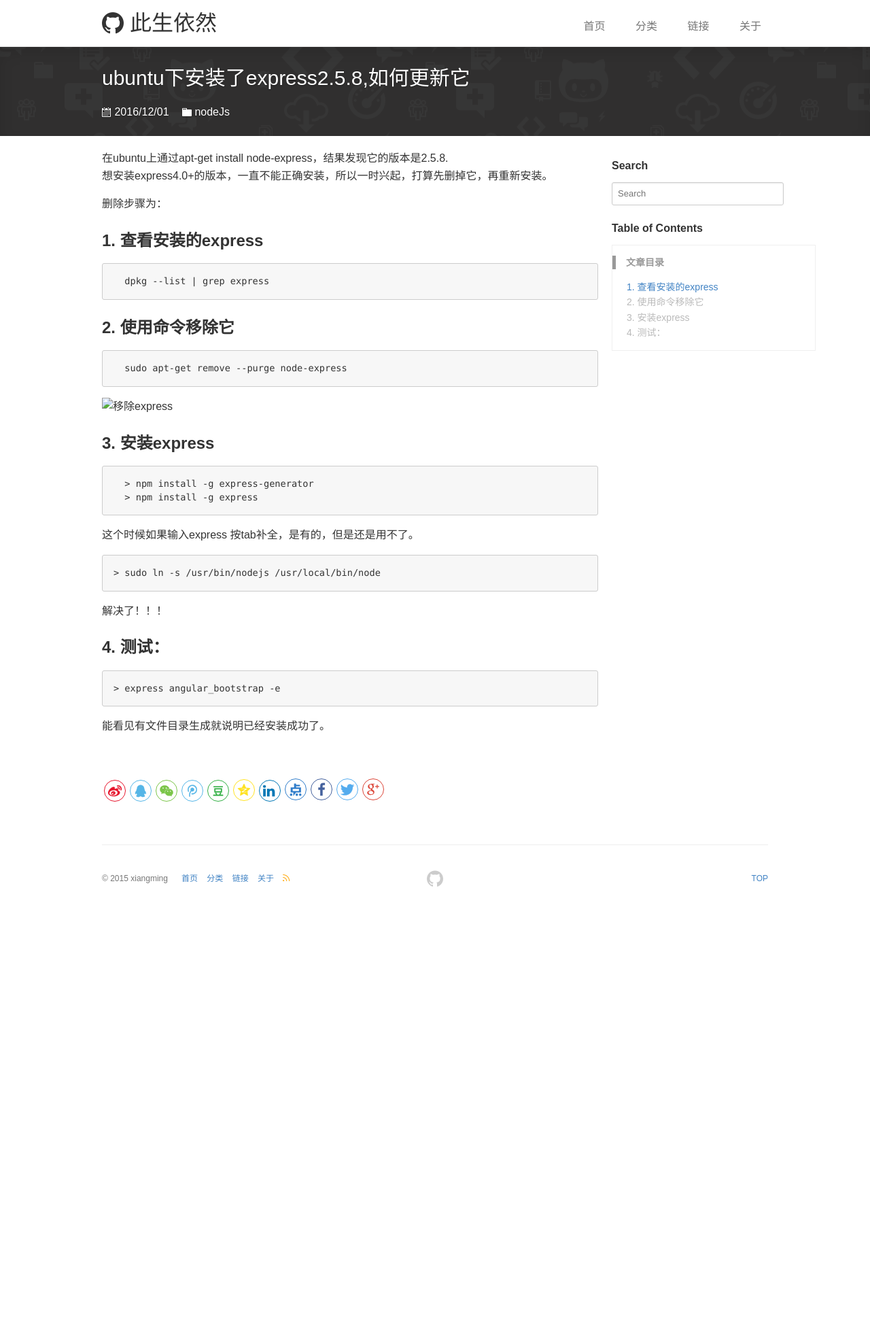
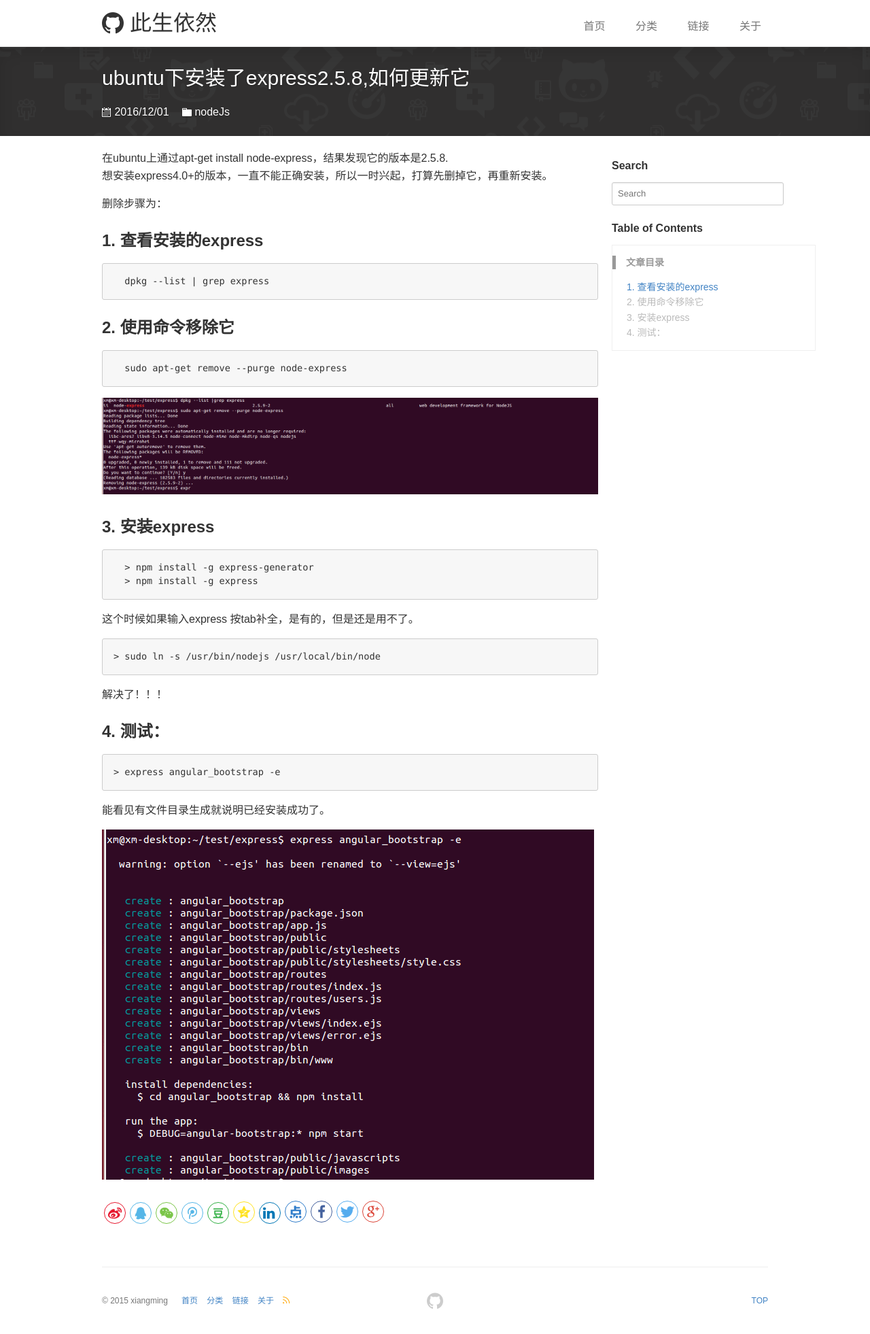
Before and after one commit to xiangming25/xiangming25.github.io, a Jekyll site: the page built from _posts/2016-12-01-ubuntu下安装了express2.5.8,如何更新它.md, in a window 1280 px wide. Shown: the whole page at 68% size. Built offline with Jekyll 4.4.1, drawn with Linux system fonts in a browser that asks for light colours; nearby versions of some CDN libraries; comment, search, counter and statistics services are not loaded; before the commit the page ends 1341 px from its top, so only the background shows below that.

Commit message:
update images path

````diff
--- a/_posts/2016-12-01-ubuntu下安装了express2.5.8,如何更新它.md
+++ b/_posts/2016-12-01-ubuntu下安装了express2.5.8,如何更新它.md
@@ -18,7 +18,7 @@
   ```
   sudo apt-get remove --purge node-express
   ```
-![移除express](/images/ubuntu_express_1.png)
+![移除express](/assets/images/2016/12/ubuntu_express_1.png)
 ### 3. 安装express
   ```
   > npm install -g express-generator
@@ -38,4 +38,4 @@
 
 能看见有文件目录生成就说明已经安装成功了。
 
-![](/images/ubuntu_express_2.png)
+![](/assets/images/2016/12/ubuntu_express_2.png)
````
Also changed, not shown: _posts/2018-11-23-RN如何分别测试app在android和iOS上的渲染性能？.md (+1 -1 lines), assets/images/2016/12/ubuntu_express_1.png (added), assets/images/2016/12/ubuntu_express_2.png (added), assets/images/2018/11/android-analysis.png (added).
